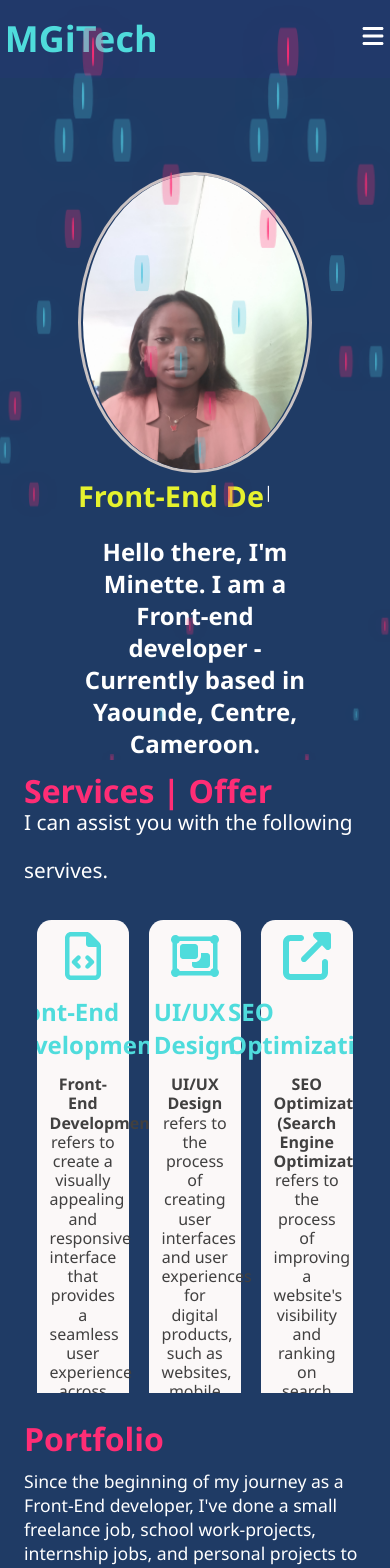
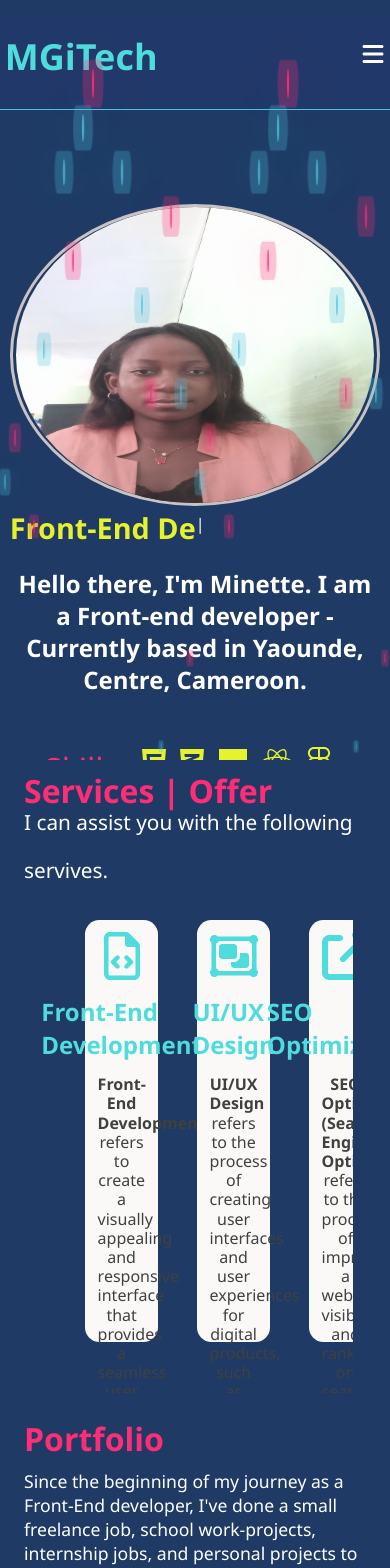
Before and after one commit to Minsili/Minette_Portfolio, a React (Vite) app: page / in a window 390 px wide. Shown: the top 1568 px of the page. Built offline with nearby package versions, Linux system fonts and the light colour scheme.

Commit message:
CSS updated

```diff
--- a/src/Components/Projects.jsx
+++ b/src/Components/Projects.jsx
@@ -4,7 +4,7 @@ import { Navigation, Pagination } from 'swiper/modules';
 import 'swiper/css';
 import 'swiper/css/navigation';
 import 'swiper/css/pagination';
-import exampleImage from '../assets/contact-image.svg';
+import exampleImage from '../assets/mimi-photo.jpg';
 import './styles2.css';
 
 const Projects = () => {
--- a/src/Components/styles.css
+++ b/src/Components/styles.css
@@ -260,8 +260,13 @@ footer .social-links .icon {
     background: white;
 }
 @media (max-width: 768px){
+    .navBar-container{
+        height: 11vh;
+        margin-top: 1.1rem;
+        border-bottom: 1px solid #4fc3dc;
+    }
     .navBar-container nav ul li h2{
-        font-size: 3rem;
+        font-size: 2.5rem;
         text-align: center;
     }
     .navBar-container nav .nav-icon{
@@ -270,7 +275,8 @@ footer .social-links .icon {
     .navBar-container .nav-links {
         flex-direction: column;
         justify-content: space-evenly;
-        background-color: #2f5db8;
+        background-color: #1f3b65;
+        border: 1px solid #4fc3dc;
         position: absolute;
         width: 350px;
         height: 60vh;
@@ -283,9 +289,35 @@ footer .social-links .icon {
         top: 10%;
         transition: all .3s ease-in;
     }
+    .info-container{
+        width: 95%;
+    }
     .contact-container .image{
         display: none;
     }
+    .title-photo .presentation{
+        width: 70%;
+    }
+    .info-container .skills{
+        margin-top: 2rem;
+        padding: 2rem;
+        width: 100%;
+    }
+    .skills ul{
+        list-style: none;
+        display: flex;
+        justify-content: flex-end;
+    }
+    .skills ul li:first-child{
+        font-size: 2rem;
+    }
+    .skills ul li{
+        margin-right: .8rem;
+    }
+    .skills ul li .icon {
+        font-size: 2rem;
+        margin-right: 1.2rem;
+      }
 }
 @media only screen and (max-width: 648px) {
     .contact-container{
--- a/src/Components/styles2.css
+++ b/src/Components/styles2.css
@@ -28,7 +28,7 @@
     padding: .8rem;
 }
 .slider-container .cols{
-    width: 100%;
+    width: 90%;
     height: 50vh;
     padding: .8rem;
     background: rgb(251, 248, 248);
@@ -117,6 +117,7 @@
 
   .slider-container .box {
     width: 100%;
+    height: 60vh;
     background-color: #f5f5f5;
     border-radius: 10px;
     box-shadow: 0 4px 8px rgba(0, 0, 0, 0.1);
@@ -129,6 +130,7 @@
 
   .slider-container  .image img {
     width: 100%;
+    height: 60vh;
     border-radius: 10px;
   }
 
@@ -166,6 +168,16 @@
     .service-container{
         height: 75vh;
     }
+    .service-container .slider-container{
+        height: 75vh;
+        display: flex;
+        justify-content: center;
+    }
+    .service-container .slider-container .cols{
+        width: 80%;
+        height: 50vh;
+        margin-left: 3rem;
+    }
 }
 @media only screen and (max-width: 383px) {
     .slider-container .box {
```
